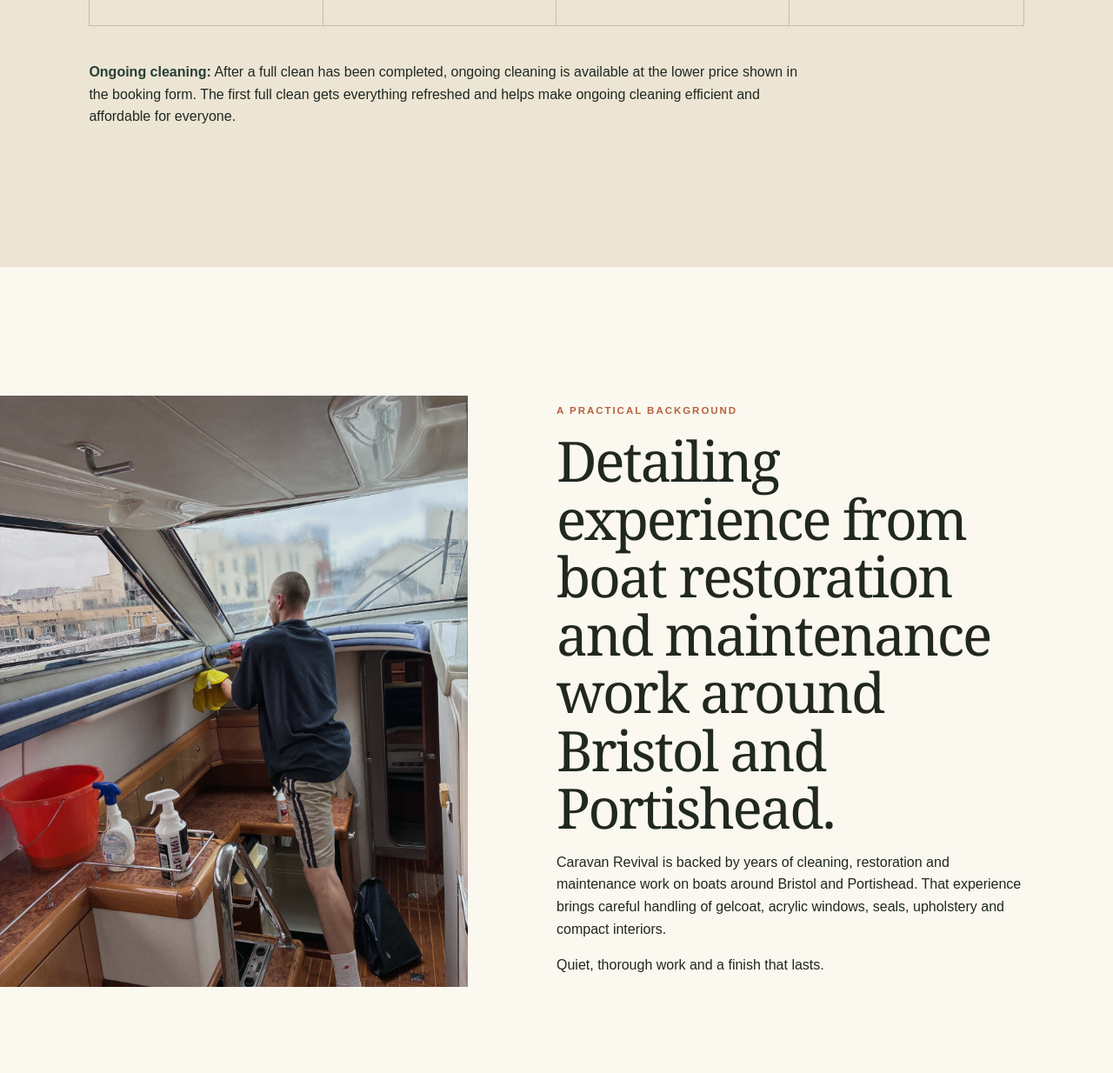
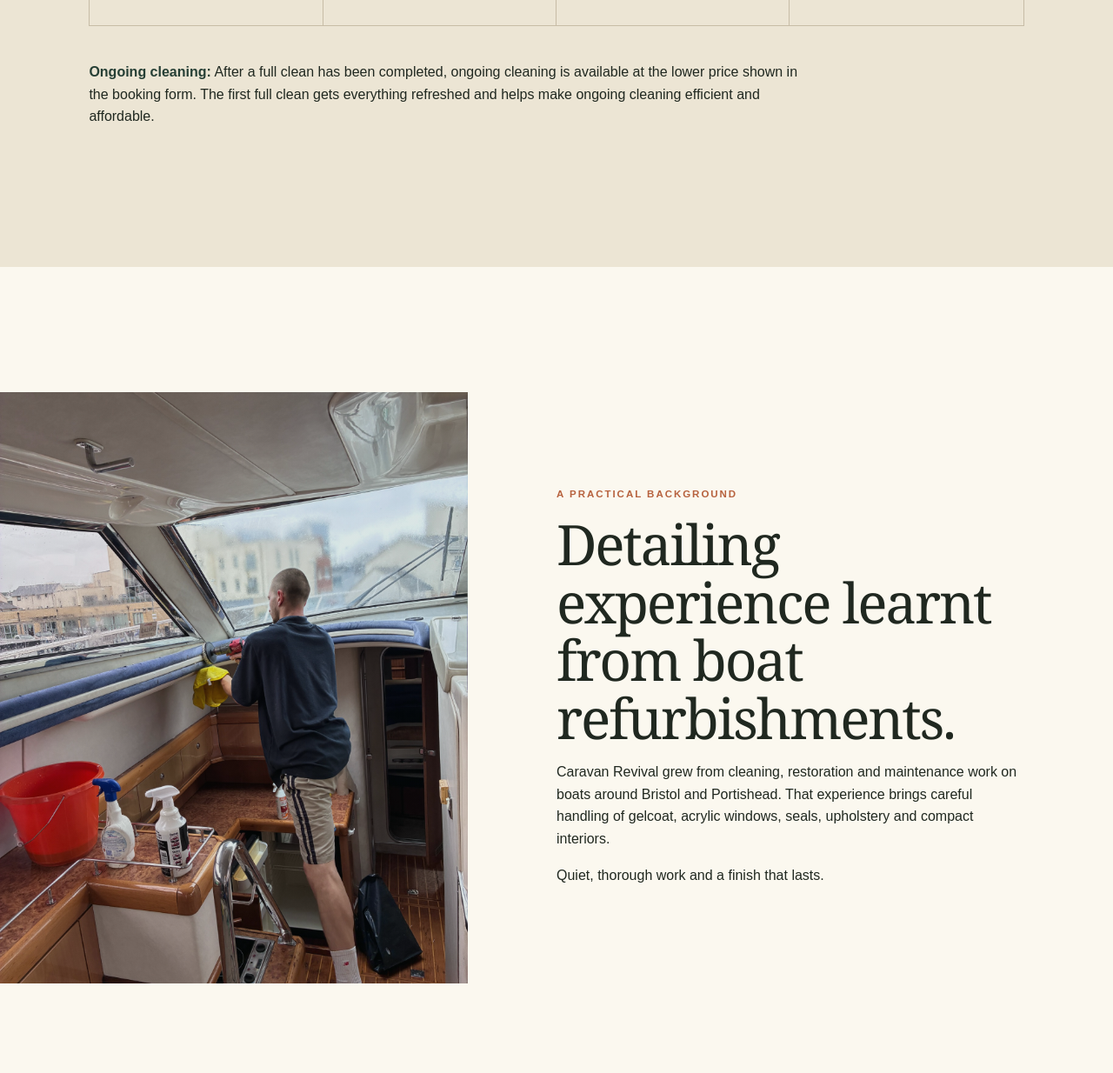
Before and after one commit to defeaz/caravan-revival, a website: page index.html in a window 1280 px wide. Shown: the part 2126-3360 px from the top of the page at 87% size. Drawn offline with Linux system fonts and the light colour scheme.

Commit message:
Add files via upload
fix about

```diff
--- a/index.html
+++ b/index.html
@@ -175,7 +175,7 @@
         After a full clean has been completed, ongoing cleaning is available at
         the lower price shown in the booking form. The first full clean gets
         everything refreshed and helps make ongoing cleaning efficient and
-        affordable for everyone.
+        affordable.
       </p>
     </section>
 
@@ -190,10 +190,10 @@
       <div class="background-copy">
         <p class="eyebrow">A practical background</p>
 
-        <h2>Detailing experience from boat restoration and maintenance work around Bristol and Portishead.</h2>
+        <h2>Detailing experience learnt from boat refurbishments.</h2>
 
         <p>
-          Caravan Revival is backed by years of cleaning, restoration and
+          Caravan Revival grew from cleaning, restoration and
           maintenance work on boats around Bristol and Portishead. That
           experience brings careful handling of gelcoat, acrylic windows,
           seals, upholstery and compact interiors.
@@ -430,7 +430,7 @@
         <h2>Tell us what you need.</h2>
 
         <p>
-          Send the caravan or motorhome details and a short description.
+          Send a description of what caravan/motorhome you have and what it needs.
         </p>
       </div>
 
```
